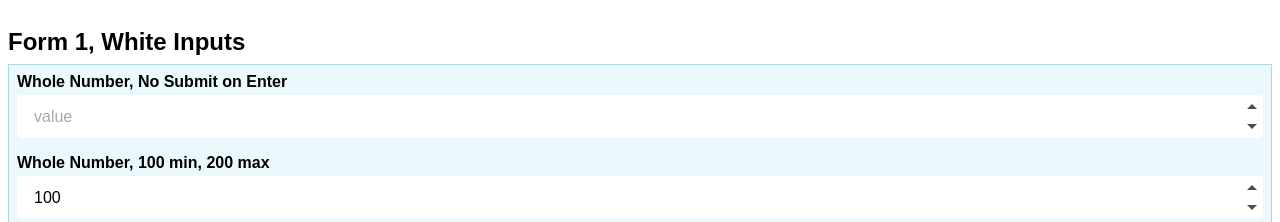
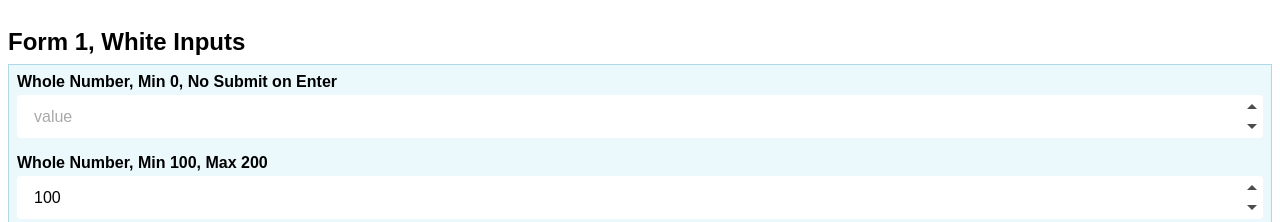
Before and after one commit to mark-hennessy/react-number-input, a React (Create React App) app: page / in a window 1280 px wide. Shown: the top 222 px of the page. Built offline with nearby package versions, Linux system fonts and the light colour scheme.

Commit message:
make min default to 0

```diff
--- a/src/DemoForm/DemoForm.js
+++ b/src/DemoForm/DemoForm.js
@@ -44,14 +44,14 @@ const DemoForm = ({ formName, blue }) => {
     <form name={formName}>
       <Panel blue={blue}>
         <div>
-          <Label>Whole Number, No Submit on Enter</Label>
+          <Label>Whole Number, Min 0, No Submit on Enter</Label>
           <NumberInput
             {...connectToState(getInputName(inputCounter++))}
             preventSubmitOnEnter
           />
         </div>
         <div>
-          <Label>Whole Number, 100 min, 200 max</Label>
+          <Label>Whole Number, Min 100, Max 200</Label>
           <NumberInput
             {...connectToState(getInputName(inputCounter++))}
             min={100}
@@ -74,6 +74,7 @@ const DemoForm = ({ formName, blue }) => {
           <NumberInput
             {...connectToState(getInputName(inputCounter++))}
             precision={2}
+            min={null}
             currency
           />
         </div>
@@ -82,6 +83,7 @@ const DemoForm = ({ formName, blue }) => {
           <NumberInput
             {...connectToState(getInputName(inputCounter++))}
             precision={2}
+            min={null}
             currency
             disabled
           />
@@ -91,6 +93,7 @@ const DemoForm = ({ formName, blue }) => {
           <NumberInput
             {...connectToState(getInputName(inputCounter++))}
             precision={2}
+            min={null}
             currency
             error
           />
--- a/src/NumberInput/NumberInput.js
+++ b/src/NumberInput/NumberInput.js
@@ -18,7 +18,7 @@ const NumberInput = ({
   placeholder,
   precision = 0,
   step = 1,
-  min,
+  min = 0,
   max,
   decimalSeparator = ',',
   currency,
@@ -26,9 +26,9 @@ const NumberInput = ({
   blue,
   error,
   disabled,
+  alwaysShowShadow,
+  centerAlign,
   preventSubmitOnEnter,
-  centerAlign,
-  alwaysShowShadow,
   onChange,
   onValueChange,
   onFocus,
```
